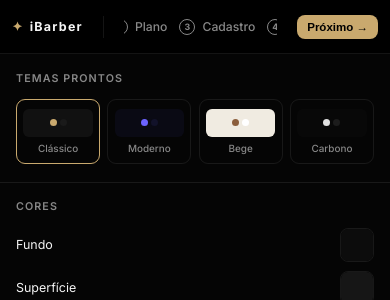
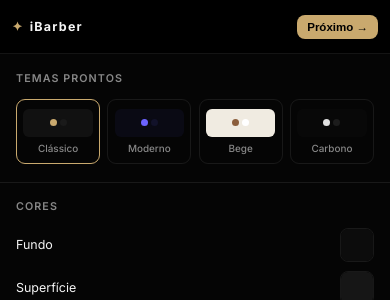
Before and after one commit to gustavo-oli-dev/iBarber.priv, a Flask app: page /personalizar in a window 390 px wide. Shown: the top 300 px of the page. Run offline with Flask 3, Linux system fonts and the light colour scheme; data that the repository does not hold is empty; parts of the project's set-up code (start-up, migrations or seed data) failed here and were passed over.

Commit message:
fix: remove steps do topbar no mobile do personalizar
Co-Authored-By: Claude Sonnet 4.6 <noreply@anthropic.com>

```diff
--- a/templates/personalizar.html
+++ b/templates/personalizar.html
@@ -331,6 +331,8 @@ input[type=range]{width:100%;accent-color:var(--gold);cursor:pointer}
   body{display:block}
   .topbar{padding:0 .75rem;max-width:100vw;overflow:hidden}
   .topbar-logo{font-size:.78rem}
+  .steps{display:none}
+  .tb-sep{display:none}
   .steps{gap:0;font-size:.6rem;flex:1;overflow:hidden}
   .step-item{padding:4px 6px}
   .step-item .step-num{width:16px;height:16px;font-size:.55rem}
```
